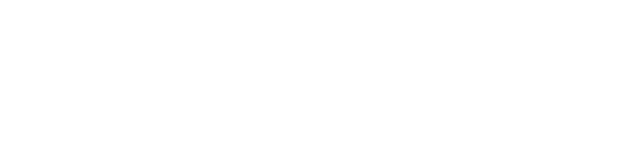
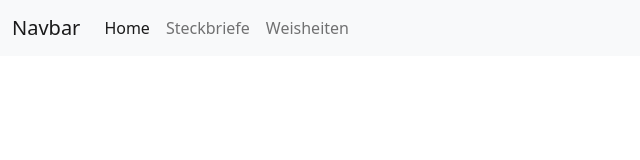
Before and after one commit to Merzinator/LB02---Projekt, a plain HTML site: page landingpage.html in a window 1280 px wide. Shown: the whole page, without its empty margins (0-640 px from the left). Drawn offline with nearby package versions, Linux system fonts and the light colour scheme.

Commit message:
add header

```diff
--- a/landingpage.html
+++ b/landingpage.html
@@ -4,9 +4,33 @@
     <meta charset="UTF-8">
     <meta http-equiv="X-UA-Compatible" content="IE=edge">
     <meta name="viewport" content="width=device-width, initial-scale=1.0">
-    <title>Document</title>
+    <title>Landing Page</title>
+    <link href="https://cdn.jsdelivr.net/npm/bootstrap@5.0.2/dist/css/bootstrap.min.css" rel="stylesheet" integrity="sha384-EVSTQN3/azprG1Anm3QDgpJLIm9Nao0Yz1ztcQTwFspd3yD65VohhpuuCOmLASjC" crossorigin="anonymous">
+    <script src="https://cdn.jsdelivr.net/npm/bootstrap@5.0.2/dist/js/bootstrap.bundle.min.js" integrity="sha384-MrcW6ZMFYlzcLA8Nl+NtUVF0sA7MsXsP1UyJoMp4YLEuNSfAP+JcXn/tWtIaxVXM" crossorigin="anonymous"></script>
 </head>
 <body>
-
+    <header>
+        <nav class="navbar navbar-expand-lg navbar-light bg-light">
+            <div class="container-fluid">
+              <a class="navbar-brand" href="#">Navbar</a>
+              <button class="navbar-toggler" type="button" data-bs-toggle="collapse" data-bs-target="#navbarNav" aria-controls="navbarNav" aria-expanded="false" aria-label="Toggle navigation">
+                <span class="navbar-toggler-icon"></span>
+              </button>
+              <div class="collapse navbar-collapse" id="navbarNav">
+                <ul class="navbar-nav">
+                  <li class="nav-item">
+                    <a class="nav-link active" aria-current="page" href="#">Home</a>
+                  </li>
+                  <li class="nav-item">
+                    <a class="nav-link" href="https://github.com/Merzinator/LB02---Projekt/blob/51abdaf9acfebb133dcbb6083f56eb0bdfd4a8e3/index.html">Steckbriefe</a>
+                  </li>
+                  <li class="nav-item">
+                    <a class="nav-link" href="#">Weisheiten</a>
+                  </li>
+                </ul>
+              </div>
+            </div>
+          </nav>
+    </header>
 </body>
 </html>
```
